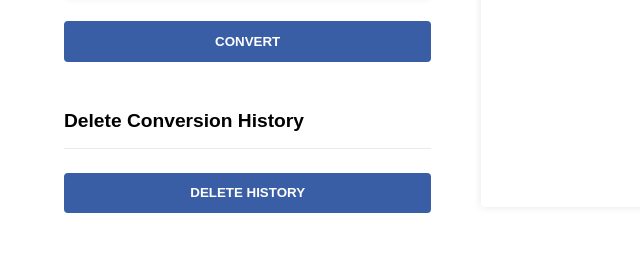
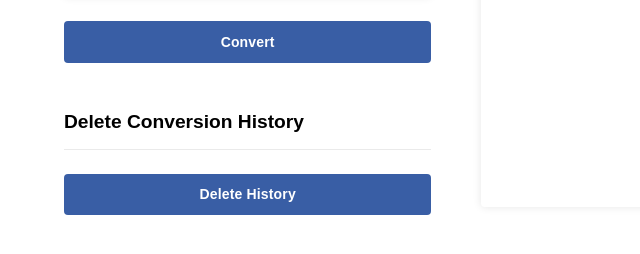
Before and after one commit to skeby/currency-converter-ui, a plain HTML site: page index.html in a window 1280 px wide. Shown: the part 334-588 px from the top of the page, 0-640 px from the left. Drawn offline with nearby package versions, Linux system fonts and the light colour scheme; no server answers.

Commit message:
feat: enhanced design of buttons

```diff
--- a/index.html
+++ b/index.html
@@ -38,11 +38,11 @@
             class="currency-select"
           ></select>
         </div>
-        <button id="convert-btn" class="btn">CONVERT</button>
+        <button id="convert-btn" class="btn">Convert</button>
 
         <div class="delete-history container">
           <div class="heading">Delete Conversion History</div>
-          <button id="delete-history-btn" class="btn">DELETE HISTORY</button>
+          <button id="delete-history-btn" class="btn">Delete History</button>
         </div>
       </div>
       <div class="conversion-history container">
--- a/style.css
+++ b/style.css
@@ -43,6 +43,8 @@ body {
   width: 100%;
   color: white;
   font-weight: bold;
+  font-size: 0.875rem;
+  letter-spacing: 0.01rem;
   padding: 0.8rem 0;
   background-color: rgb(57, 94, 165);
   border: none;
```
